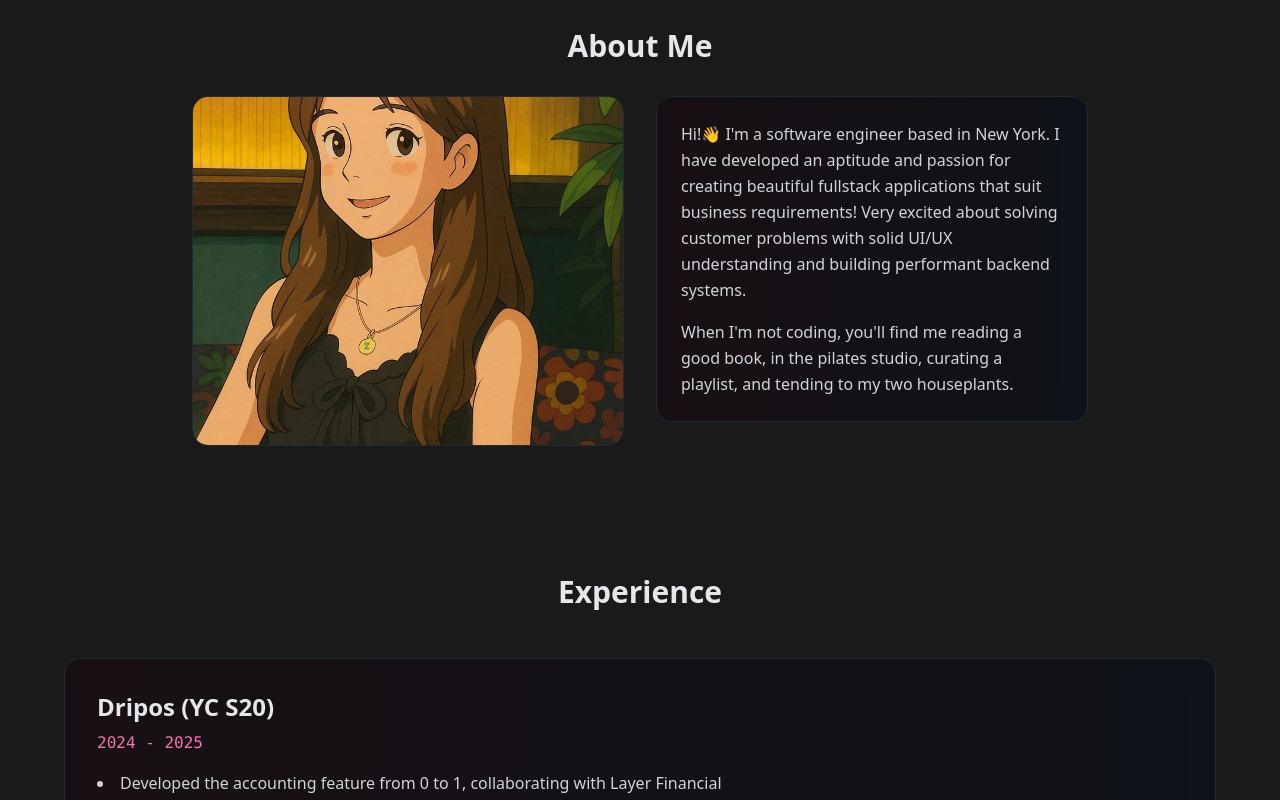
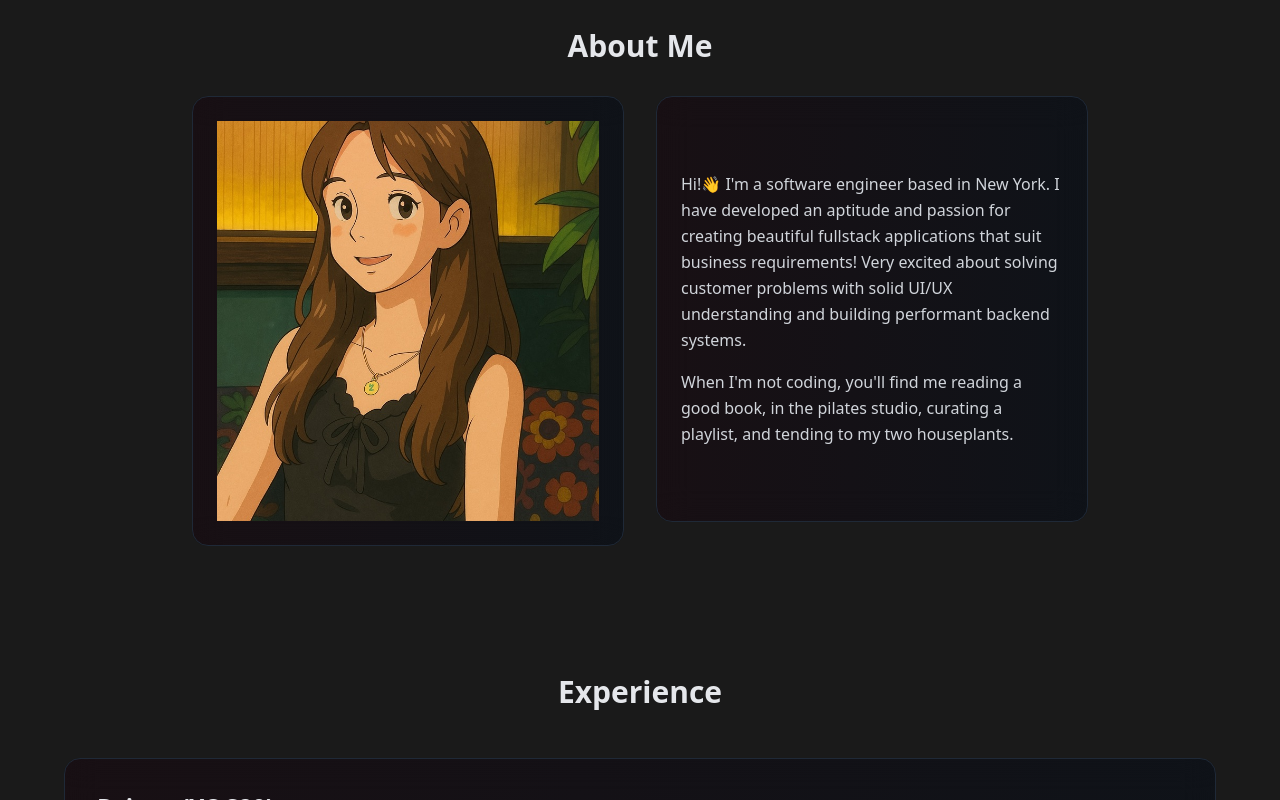
Before and after one commit to eszabo12/portfolio, a Next.js app: page / in a window 1280 px wide. Shown: the part 820-1620 px from the top of the page. Built offline with nearby package versions, Linux system fonts and the light colour scheme; no server answers.

Commit message:
min height

```diff
--- a/app/components/AboutSection.tsx
+++ b/app/components/AboutSection.tsx
@@ -28,14 +28,14 @@
 					>
 						<div className="relative p-6 rounded-2xl overflow-hidden backdrop-blur-lg border border-gray-800 bg-black/50 hover:shadow-2xl hover:shadow-pink-500/10 transition-all duration-300 w-full h-full flex flex-col items-center justify-center">
 							<div className="absolute inset-0 bg-gradient-to-r from-pink-500/5 to-blue-500/5" />
-
+							<div className="relative w-full h-full min-h-[320px] sm:min-h-[400px]">
 								<Image
 									src="/portrait.jpeg"
 									alt="Elle Szabo"
 									fill
 									className="object-cover w-full h-full"
 								/>
-
+							</div>
 							</div>
 					</motion.div>
 
```
Lines whose indentation alone changed are shown as unchanged.
